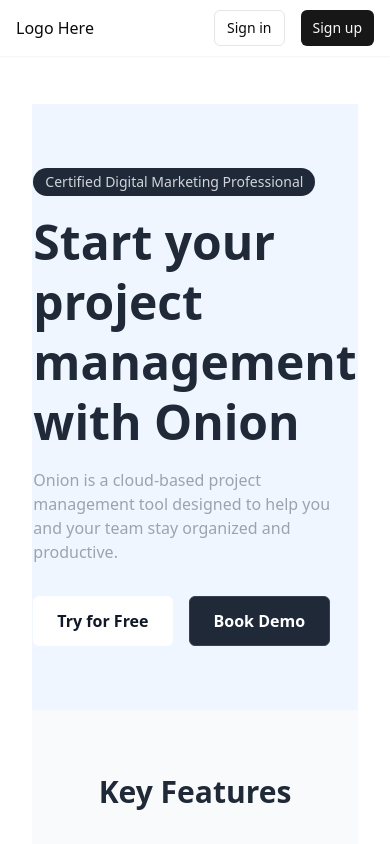
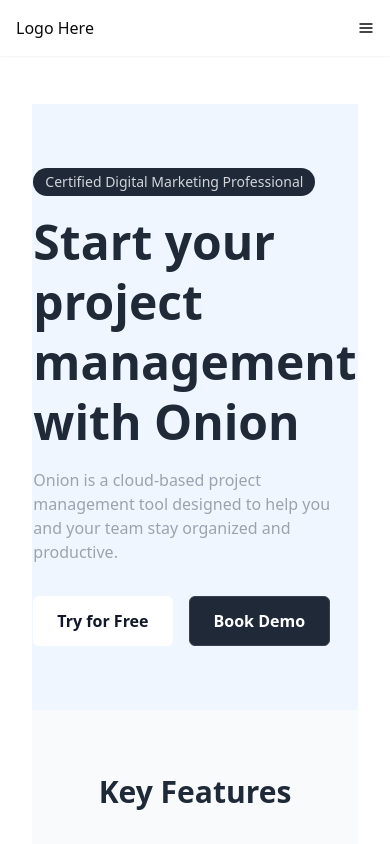
Before and after one commit to jolouie7/react-express-neon-starter, a React (Vite) app in the folder frontend/: page / in a window 390 px wide. Shown: the top 844 px of the page. Built offline with nearby package versions, Linux system fonts and the light colour scheme.

Commit message:
Add mobile nav to seperate component

```diff
--- /dev/null
+++ b/frontend/src/components/mobile-nav.tsx
@@ -0,0 +1,77 @@
+import { LuAlignJustify } from "react-icons/lu";
+import { Link } from "react-router-dom";
+
+import {
+  Drawer,
+  DrawerContent,
+  DrawerDescription,
+  DrawerFooter,
+  DrawerHeader,
+  DrawerTitle,
+  DrawerTrigger,
+} from "@/components/ui/drawer";
+import { Button } from "./ui/button";
+
+const navLinks = [
+  {
+    name: "Home",
+    href: "/",
+  },
+  {
+    name: "About",
+    href: "#",
+  },
+  {
+    name: "Services",
+    href: "#",
+  },
+  {
+    name: "Contact",
+    href: "#",
+  },
+];
+
+export default function MobileNav() {
+  return (
+    <nav className="fixed inset-x-0 top-0 z-50 bg-white shadow-sm dark:bg-gray-950/90">
+      <div className="mx-auto w-full max-w-7xl px-4">
+        <div className="flex h-14 items-center justify-between">
+          <Link to="/" className="flex items-center">
+            <div className="h-6">Logo Here</div>
+          </Link>
+
+          <Drawer>
+            <DrawerTrigger asChild className="hover:cursor-pointer">
+              <LuAlignJustify />
+            </DrawerTrigger>
+            <DrawerContent>
+              <DrawerHeader>
+                <DrawerTitle>Are you absolutely sure?</DrawerTitle>
+                <DrawerDescription>
+                  This action cannot be undone.
+                </DrawerDescription>
+              </DrawerHeader>
+              <DrawerFooter>
+                {navLinks.map((link, idx) => (
+                  <Button
+                    key={idx}
+                    variant="outline"
+                    className="flex items-center text-sm font-medium transition-colors hover:underline"
+                  >
+                    {link.name}
+                  </Button>
+                ))}
+                <Button
+                  className="flex items-center text-sm font-medium transition-colors hover:underline"
+                  onClick={() => (window.location.href = "/sign-in")}
+                >
+                  Sign In
+                </Button>
+              </DrawerFooter>
+            </DrawerContent>
+          </Drawer>
+        </div>
+      </div>
+    </nav>
+  );
+}
--- a/frontend/src/components/navbar.tsx
+++ b/frontend/src/components/navbar.tsx
@@ -1,18 +1,24 @@
 import { Link } from "react-router-dom";
 import { Button } from "@/components/ui/button";
+import { useMediaQuery } from "@/hooks/use-media-query";
+import MobileNav from "./mobile-nav";
 
-export default function Component() {
+export default function Navbar() {
+  const isMobile = useMediaQuery("(max-width: 768px)");
   return (
+    <>
+      {isMobile ? (
+        <MobileNav />
+      ) : (
         <nav className="fixed inset-x-0 top-0 z-50 bg-white shadow-sm dark:bg-gray-950/90">
           <div className="mx-auto w-full max-w-7xl px-4">
             <div className="flex h-14 items-center justify-between">
-          <Link to="#" className="flex items-center">
+              <Link to="/" className="flex items-center">
                 <div className="h-6">Logo Here</div>
-            <span className="sr-only">Acme Inc</span>
               </Link>
               <nav className="hidden gap-4 md:flex">
                 <Link
-              to="#"
+                  to="/home"
                   className="flex items-center text-sm font-medium transition-colors hover:underline"
                 >
                   Home
@@ -38,12 +44,16 @@ export default function Component() {
               </nav>
               <div className="flex items-center gap-4">
                 <Button variant="outline" size="sm">
-              Sign in
+                  <Link to="/sign-in">Sign in</Link>
                 </Button>
-            <Button size="sm">Sign up</Button>
+                <Button size="sm">
+                  <Link to="/sign-up">Sign up</Link>
+                </Button>
               </div>
             </div>
           </div>
         </nav>
+      )}
+    </>
   );
 }
```
Lines whose indentation alone changed are shown as unchanged.
